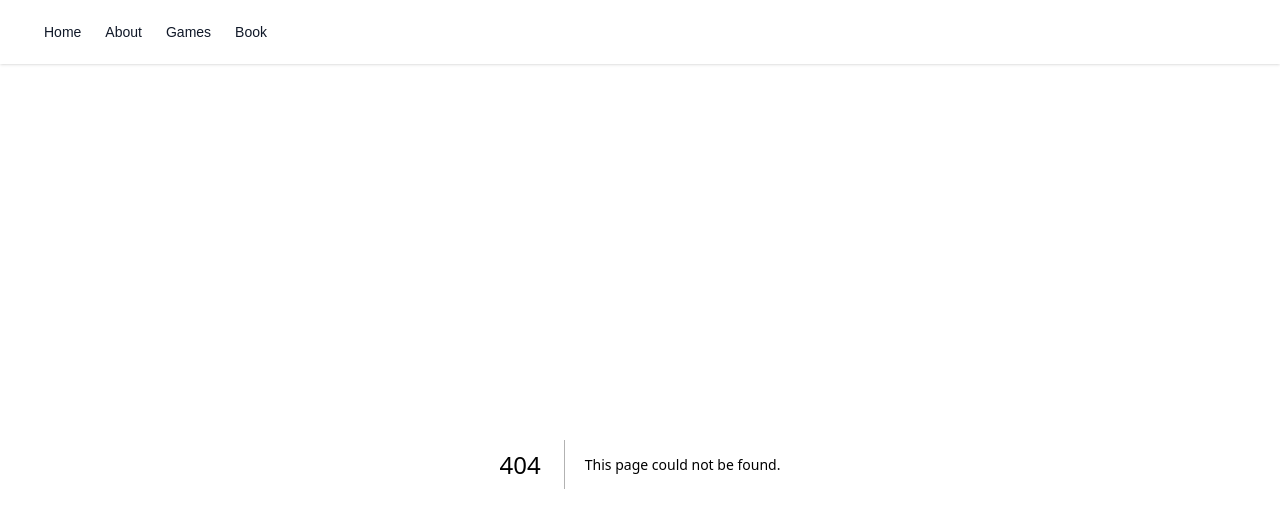
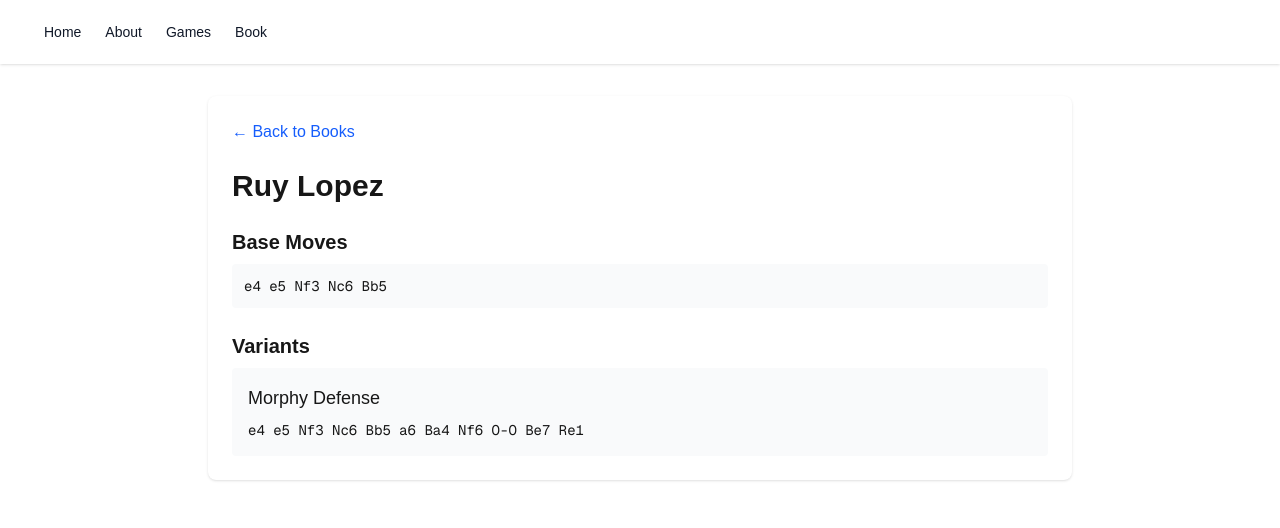
Before and after one commit to merklegroot/chess, a Next.js app in the folder chessview/: page /book/details/0 in a window 1280 px wide. Before the commit this address had no page. Shown: the top 528 px of the page. Built offline with nearby package versions, Linux system fonts and the light colour scheme.

Commit message:
adding a variant

```diff
--- /dev/null
+++ b/chessview/src/app/book/details/[id]/page.tsx
@@ -0,0 +1,62 @@
+import { allBooks } from '@/constants/books/allBooks';
+import Link from 'next/link';
+
+interface PageProps {
+  params: { id: string };
+}
+
+export default function BookDetailsPage({ params }: PageProps) {
+  const book = allBooks[parseInt(params.id)];
+
+  if (!book) {
+    return (
+      <div className="max-w-4xl mx-auto px-4 py-8">
+        <div className="bg-white shadow rounded-lg p-4">
+          <h1 className="text-2xl font-bold mb-4">Book Not Found</h1>
+          <Link href="/book/list" className="text-blue-600 hover:text-blue-800">
+            ← Back to Books
+          </Link>
+        </div>
+      </div>
+    );
+  }
+
+  return (
+    <div className="max-w-4xl mx-auto px-4 py-8">
+      <div className="bg-white shadow rounded-lg p-6">
+        <div className="mb-6 flex justify-between items-center">
+          <Link href="/book/list" className="text-blue-600 hover:text-blue-800">
+            ← Back to Books
+          </Link>
+        </div>
+
+        <h1 className="text-3xl font-bold mb-6">{book.title}</h1>
+
+        <div className="space-y-6">
+          <div>
+            <h2 className="text-xl font-semibold mb-2">Base Moves</h2>
+            <div className="bg-gray-50 p-3 rounded">
+              <div className="font-mono text-sm">{book.baseMoves.join(' ')}</div>
+            </div>
+          </div>
+
+          {book.variants && book.variants.length > 0 && (
+            <div>
+              <h2 className="text-xl font-semibold mb-2">Variants</h2>
+              <div className="space-y-4">
+                {book.variants.map((variant) => (
+                  <div key={variant.id} className="bg-gray-50 p-4 rounded">
+                    <h3 className="text-lg font-medium mb-2">{variant.title}</h3>
+                    <div className="font-mono text-sm">
+                      {[...book.baseMoves, ...variant.movesAfterBase].join(' ')}
+                    </div>
+                  </div>
+                ))}
+              </div>
+            </div>
+          )}
+        </div>
+      </div>
+    </div>
+  );
+}
--- a/chessview/src/app/book/list/page.tsx
+++ b/chessview/src/app/book/list/page.tsx
@@ -1,10 +1,25 @@
 import React from 'react';
+import Link from 'next/link';
+import { allBooks } from '@/constants/books/allBooks';
 
 export default function BookList() {
   return (
     <div className="container mx-auto p-4">
-      <h1 className="text-2xl font-bold mb-4">Chess Book</h1>
-      {/* Content will be added later */}
+      <h1 className="text-2xl font-bold mb-4">Chess Books</h1>
+      <div className="space-y-4">
+        {allBooks.map((book, index) => (
+          <Link
+            key={index}
+            href={`/book/details/${index}`}
+            className="block bg-white shadow rounded-lg p-4 hover:bg-gray-50 transition-colors"
+          >
+            <h2 className="text-xl font-semibold mb-2">{book.title}</h2>
+            <div className="text-sm text-gray-600">
+              Base moves: {book.baseMoves.join(' ')}
+            </div>
+          </Link>
+        ))}
+      </div>
     </div>
   );
 }
--- /dev/null
+++ b/chessview/src/constants/books/allBooks.ts
@@ -0,0 +1,5 @@
+import { ruyBook } from "./ruyBook";
+
+export const allBooks = [
+    ruyBook
+];
--- /dev/null
+++ b/chessview/src/constants/books/index.ts
@@ -0,0 +1 @@
+export * from "./ruyBook";
--- /dev/null
+++ b/chessview/src/constants/books/ruyBook.ts
@@ -0,0 +1,20 @@
+const morphyDefense = {
+    id: "morphy-defense",
+    title: "Morphy Defense",
+    movesAfterBase: [
+        "a6",
+        "Ba4",
+        "Nf6",
+        "O-O",
+        "Be7",
+        "Re1"
+    ]
+};
+
+export const ruyBook = {
+    id: "ruy-lopez",
+    title: "Ruy Lopez",
+    // list the most basic moves or it to be considered the Ruy Lopez
+    baseMoves: ["e4", "e5", "Nf3", "Nc6", "Bb5"],
+    variants: [morphyDefense]
+};
```
